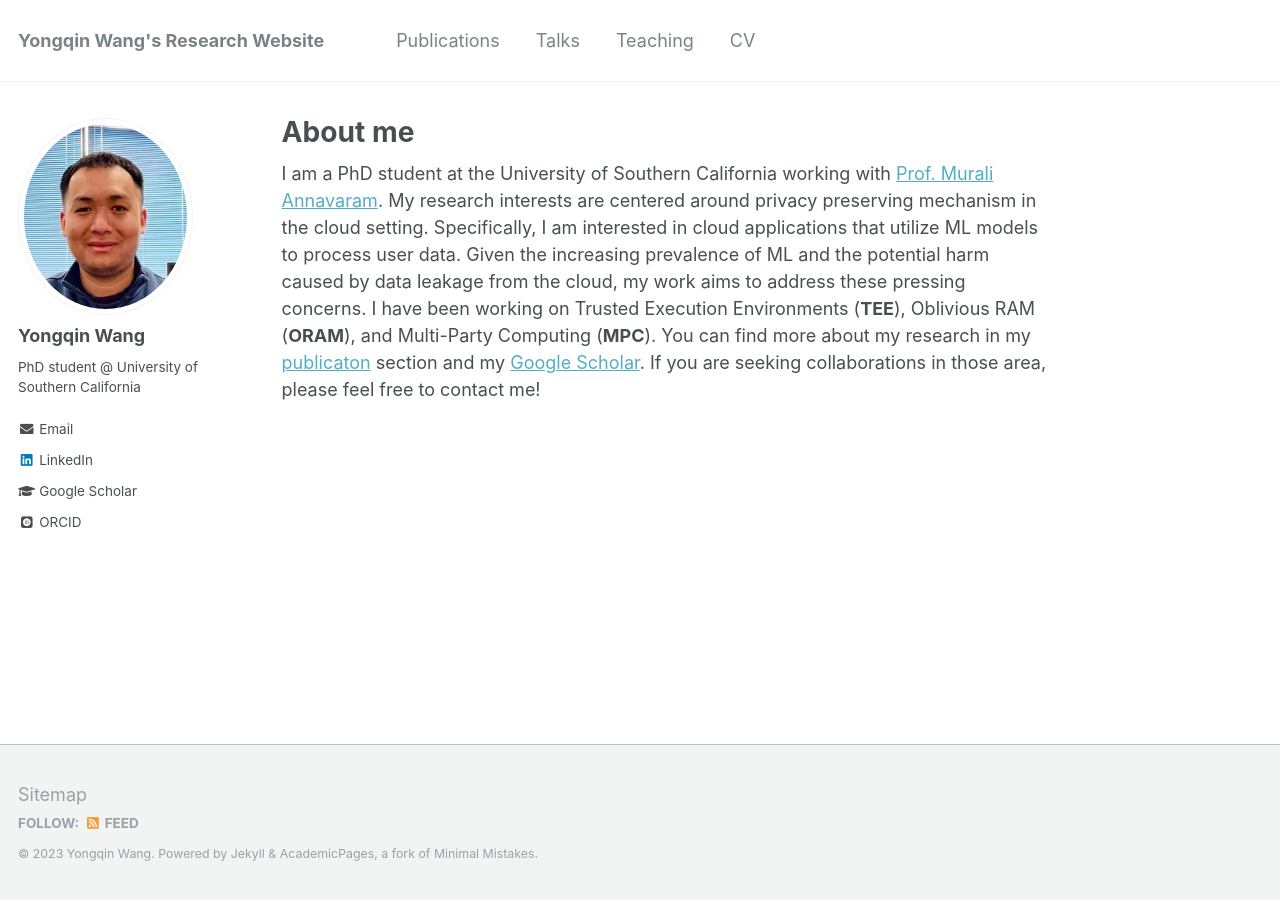
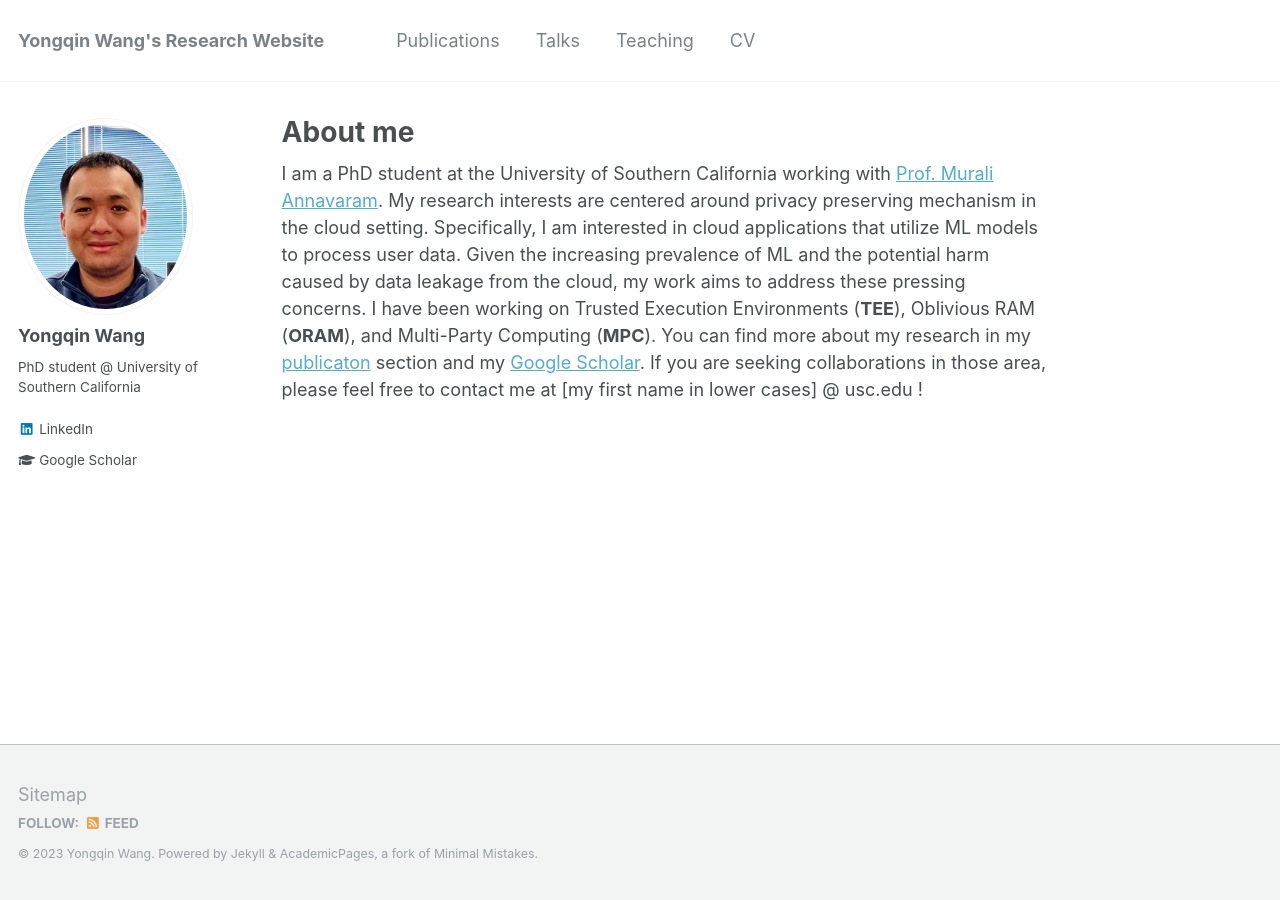
Before and after one commit to iihihiuh/yongqin.github.io, a Jekyll site: the page built from _pages/about.md, in a window 1280 px wide. Built offline with Jekyll 4.4.1, drawn with Linux system fonts in a browser that asks for light colours; some web fonts are replaced; part of the change alters nothing that is shown.

Commit message:
change icons

```diff
--- a/_config.yml
+++ b/_config.yml
@@ -87,7 +87,7 @@ author:
   pubmed           :
   linkedin         : "https://www.linkedin.com/in/yongqw"
   googlescholar    : "https://scholar.google.com/citations?user=DEH7pxcAAAAJ&hl=en"
-  email            : "[my first name] at usc.edu"
+  email            :
   researchgate     :  # example: "https://www.researchgate.net/profile/yourprofile"
   uri              :
   bitbucket        :
@@ -101,7 +101,7 @@ author:
   instagram        :
   impactstory      : #"https://profiles.impactstory.org/u/xxxx-xxxx-xxxx-xxxx"
   lastfm           :
-  orcid            : "https://orcid.org/0009-0005-5076-7706"
+  orcid            :
   pinterest        :
   soundcloud       :
   stackoverflow    : # http://stackoverflow.com/users/123456/username
--- a/_pages/about.md
+++ b/_pages/about.md
@@ -8,4 +8,4 @@ redirect_from:
   - /about.html
 ---
 
-I am a PhD student at the University of Southern California working with [Prof. Murali Annavaram](http://scip-lab.usc.edu/). My research interests are centered around privacy preserving mechanism in the cloud setting. Specifically, I am interested in cloud applications that utilize ML models to process user data. Given the increasing prevalence of ML and the potential harm caused by data leakage from the cloud, my work aims to address these pressing concerns. I have been working on Trusted Execution Environments (**TEE**), Oblivious RAM (**ORAM**), and Multi-Party Computing (**MPC**). You can find more about my research in my [publicaton](https://iihihiuh.github.io/yongqin.github.io//publications/) section and my [Google Scholar](https://scholar.google.com/citations?user=DEH7pxcAAAAJ). If you are seeking collaborations in those area, please feel free to contact me!
+I am a PhD student at the University of Southern California working with [Prof. Murali Annavaram](http://scip-lab.usc.edu/). My research interests are centered around privacy preserving mechanism in the cloud setting. Specifically, I am interested in cloud applications that utilize ML models to process user data. Given the increasing prevalence of ML and the potential harm caused by data leakage from the cloud, my work aims to address these pressing concerns. I have been working on Trusted Execution Environments (**TEE**), Oblivious RAM (**ORAM**), and Multi-Party Computing (**MPC**). You can find more about my research in my [publicaton](https://iihihiuh.github.io/yongqin.github.io//publications/) section and my [Google Scholar](https://scholar.google.com/citations?user=DEH7pxcAAAAJ). If you are seeking collaborations in those area, please feel free to contact me at \[my first name in lower cases\] @ usc.edu !
```
